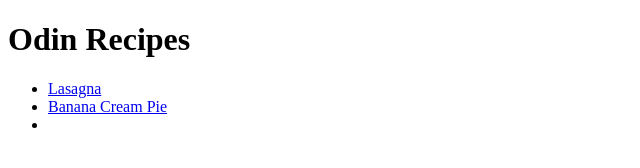
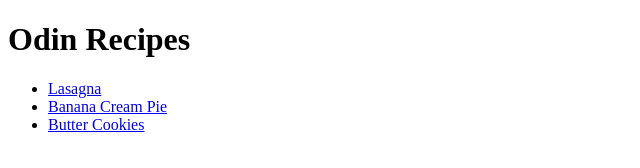
Before and after one commit to yasiwu/odin-recipes, a plain HTML site: page index.html in a window 1280 px wide. Shown: the whole page, without its empty margins (0-640 px from the left). Drawn offline with Linux system fonts and the light colour scheme.

Commit message:
add butter cookie title to index page

```diff
--- a/index.html
+++ b/index.html
@@ -10,7 +10,7 @@
         <ul>
             <li><a href="recipes/lasagna.html">Lasagna</a></li>
             <li><a href="recipes/banana-cream-pie.html">Banana Cream Pie</a></li>
-            <li><a href="recipes/butter-cookies.html"></a></li>
+            <li><a href="recipes/butter-cookies.html">Butter Cookies</a></li>
         </ul>
     </body>
 </html>
```
